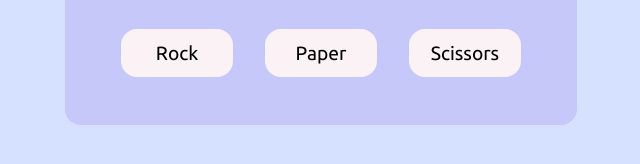
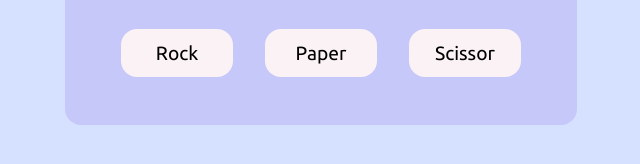
Before and after one commit to dofiki/scissorspaper, a plain HTML site: page index.html in a window 1280 px wide. Shown: the part 416-580 px from the top of the page, 319-959 px from the left. Drawn offline with Linux system fonts and the light colour scheme.

Commit message:
Update index.html

```diff
--- a/index.html
+++ b/index.html
@@ -24,7 +24,7 @@
         <div class="btns">
             <button id="rock">Rock</button>
             <button id="paper">Paper</button>
-            <button id="scissors">Scissors</button>
+            <button id="scissor">Scissor</button>
         </div>
 
     </div>
```
